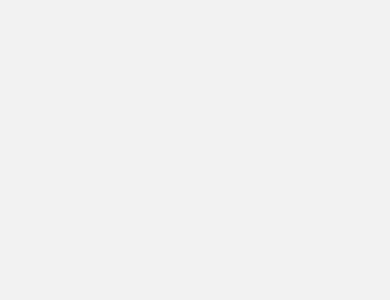
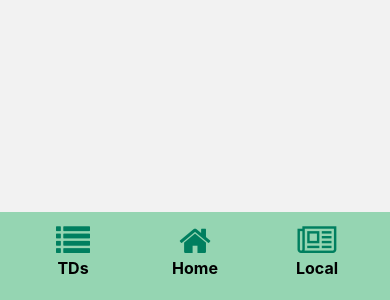
Before and after one commit to Hack-Trinity-Team-5-Politclear/app, a React Native app: screen /HomeRouter in a window 390 px wide. Shown: the part 544-844 px from the top of the page. Built offline with nearby package versions, Linux system fonts and the light colour scheme.

Commit message:
Dummy splash set up

```diff
--- a/package.json
+++ b/package.json
@@ -19,6 +19,7 @@
     "react-native-gesture-handler": "~2.14.0",
     "react-native-safe-area-context": "4.8.2",
     "react-native-screens": "~3.29.0",
+    "react-native-swiper": "^1.6.0",
     "recoil": "^0.7.7"
   },
   "devDependencies": {
--- a/src/components/navigation/HomeBottomTab.js
+++ b/src/components/navigation/HomeBottomTab.js
@@ -1,7 +1,51 @@
-import { View } from "react-native";
+import { StyleSheet, Text, View } from "react-native";
+import { TouchableOpacity } from "react-native-gesture-handler";
+import Icon from 'react-native-vector-icons/FontAwesome';
 
 export default function HomeBottomTab() {
     return (
-        <View></View>
+        <View style={styles.container}>
+            <TabItem
+                icon="list"
+                label="TDs"
+            />
+            <TabItem
+                icon="home"
+                label="Home"
+            />
+            <TabItem
+                icon="newspaper-o"
+                label="Local"
+            />
+        </View>
     )
 }
+
+const TabItem = ({ label, icon }) => {
+    return (
+        <TouchableOpacity style={styles.tabItemContainer}>
+            <Icon name={icon} size={34} color="#007F5F" />
+            <Text style={styles.tabItemLabel}>{label}</Text>
+        </TouchableOpacity>
+    );
+}
+
+export const styles = StyleSheet.create({
+    container: {
+        flexDirection: "row",
+        alignItems: "center",
+        justifyContent: "space-around",
+        padding: 12,
+        paddingBottom: 22,
+        backgroundColor: "#95d5b2"
+    },
+    tabItemContainer: {
+        alignItems: "center",
+        width: 70
+    },
+    tabItemLabel: {
+        textAlign: "center",
+        fontSize: 16,
+        fontWeight: "700"
+    }
+})
--- a/src/routers/RootRouter.js
+++ b/src/routers/RootRouter.js
@@ -1,6 +1,8 @@
 import { NavigationContainer } from "@react-navigation/native";
 import { createStackNavigator } from '@react-navigation/stack';
 import HomeRouter from "./HomeRouter";
+import SplashScreen from "../screens/SplashScreen";
+import { View } from "react-native";
 
 const Stack = createStackNavigator();
 
@@ -13,6 +15,7 @@ export default function RootRouter() {
                     headerShown: false,
                 }}
             >
+                <Stack.Screen name="SplashScreen" component={SplashScreen} />
                 <Stack.Screen name="HomeRouter" component={HomeRouter} />
             </Stack.Navigator>
         </NavigationContainer>
--- /dev/null
+++ b/src/screens/SplashScreen.js
@@ -0,0 +1,89 @@
+import { useNavigation } from "@react-navigation/native";
+import { Animated, StyleSheet, Text, View } from "react-native";
+import { Directions, FlingGestureHandler } from "react-native-gesture-handler";
+import Swiper from "react-native-swiper";
+
+const onDownFlingHandlerStateChange = ({
+    nativeEvent,
+}) => {
+    if (nativeEvent.oldState === State.ACTIVE) {
+        progressHeight.value = withTiming(COLLAPSED_HEIGHT, {
+            duration: ANIMATION_DURATION,
+        });
+    }
+};
+
+const onUpFlingHandlerStateChange = ({
+    nativeEvent,
+}) => {
+    if (nativeEvent.oldState === State.ACTIVE) {
+        progressHeight.value = withTiming(
+            DEVICE_HEIGHT - TOP_PADDING_FOR_EXPANDED,
+            {
+                duration: ANIMATION_DURATION,
+            },
+        );
+    }
+};
+
+export default function SplashScreen() {
+    const navigation = useNavigation();
+
+
+    const data = [
+        {
+            color: "#AAAAAA",
+            textColor: "#000000",
+            title: "Test"
+        },
+        {
+            color: "#BBBBBB",
+            textColor: "#000000",
+            title: "Launching"
+        }
+    ]
+
+    const leave = () => {
+        navigation.navigate("HomeRouter");
+    }
+
+    return (
+        <Swiper style={styles.wrapper} showsButtons={false} horizontal={false} onIndexChanged={leave}>
+            {data.map((item, i) => {
+                return (
+                    <View
+                        style={[styles.item, { backgroundColor: item.color }]}
+                        key={item.title}>
+                        <Text style={[styles.text, { color: item.textColor }]}>
+                            {item.title}
+                        </Text>
+                    </View>
+                );
+            })}
+        </Swiper>
+
+    )
+}
+
+const styles = StyleSheet.create({
+    container: {
+        flex: 1,
+        justifyContent: 'center',
+        paddingTop: 12,
+        backgroundColor: '#ecf0f1',
+        padding: 8,
+    },
+    wrapper: {
+        // flex: 1,
+    },
+    item: {
+        flex: 1,
+        justifyContent: 'center',
+        alignItems: 'center',
+    },
+
+    text: {
+        fontSize: 30,
+        fontWeight: 'bold',
+    },
+})
```
Also changed, not shown: 1 other file (tests, documents, lock files or other folders).
